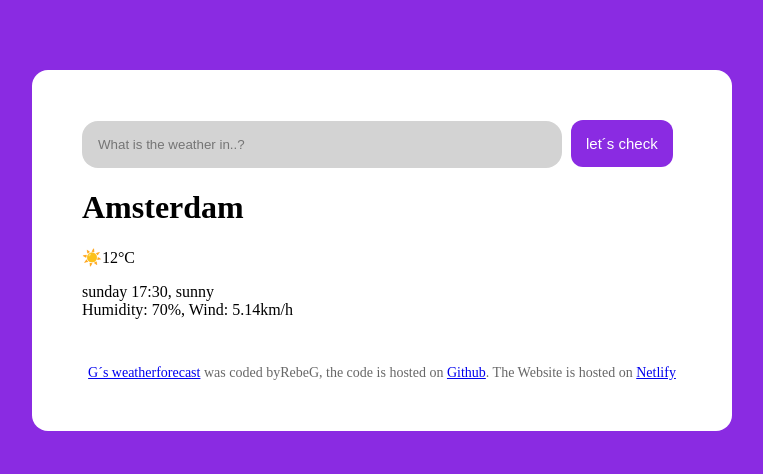
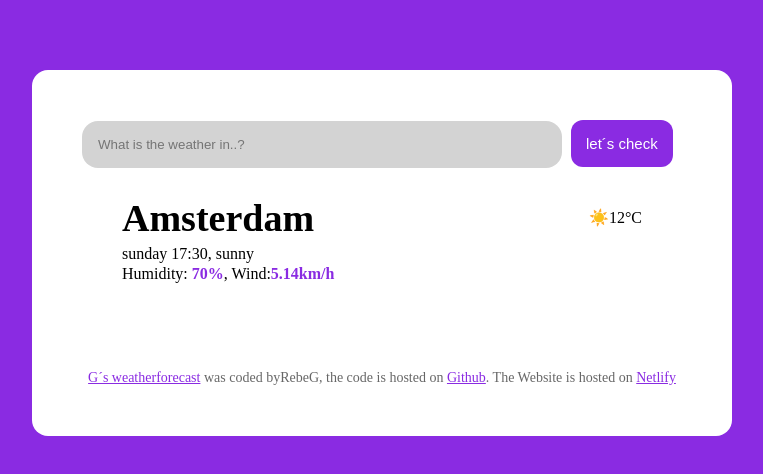
Before and after one commit to RebeccaNiem/G-s-weather-forecast, a plain HTML site: page index.html in a window 1280 px wide. Shown: the whole page, without its empty margins (258-1021 px from the left). Drawn offline with Linux system fonts and the light colour scheme.

Commit message:
added strong elements

```diff
--- a/index.css
+++ b/index.css
@@ -35,3 +35,30 @@ footer {
   font-size: 14px;
   color: rgba(0, 0, 0, 0.6);
 }
+
+a {
+  color: blueviolet;
+}
+
+main {
+  padding: 40px;
+}
+
+.weather-data {
+  display: flex;
+  justify-content: space-between;
+}
+
+.weather-city {
+  margin: 0;
+  font-size: 38px;
+  line-height: 20px;
+}
+
+.weather-details {
+  font-size: 16px;
+  line-height: 20px;
+}
+.weather-details strong {
+  color: blueviolet;
+}
--- a/index.html
+++ b/index.html
@@ -21,10 +21,16 @@
       </header>
 
       <main>
-        <div>
-          <h1>Amsterdam</h1>
-          <div>☀️12°C</div>
-          <p>sunday 17:30, sunny <br />Humidity: 70%, Wind: 5.14km/h</p>
+        <div class="weather-data">
+          <div>
+            <h1 class="weather-city">Amsterdam</h1>
+            <p class="weather-details">
+              sunday 17:30, sunny
+              <br />
+              Humidity: <strong>70%</strong>, Wind:<strong>5.14km/h</strong>
+            </p>
+          </div>
+          <div class="weather-icon">☀️12°C</div>
         </div>
       </main>
 
```
